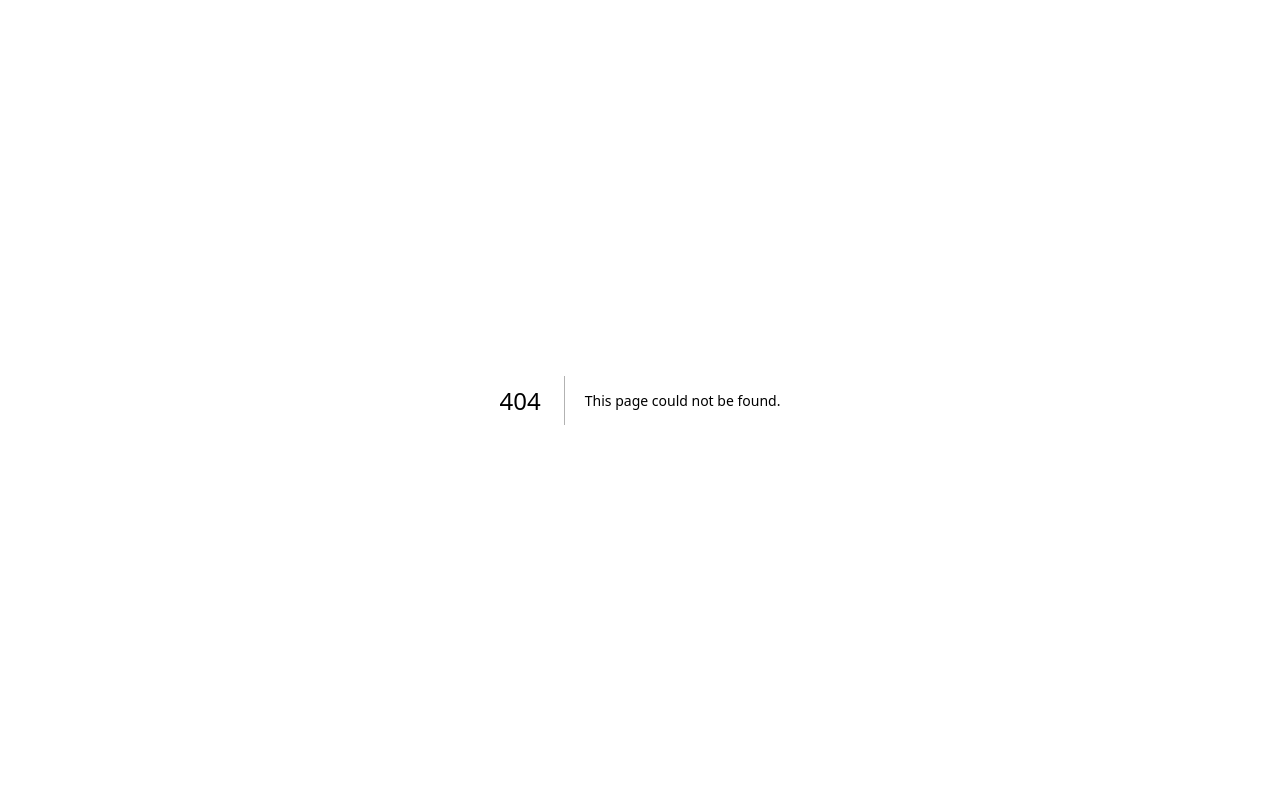
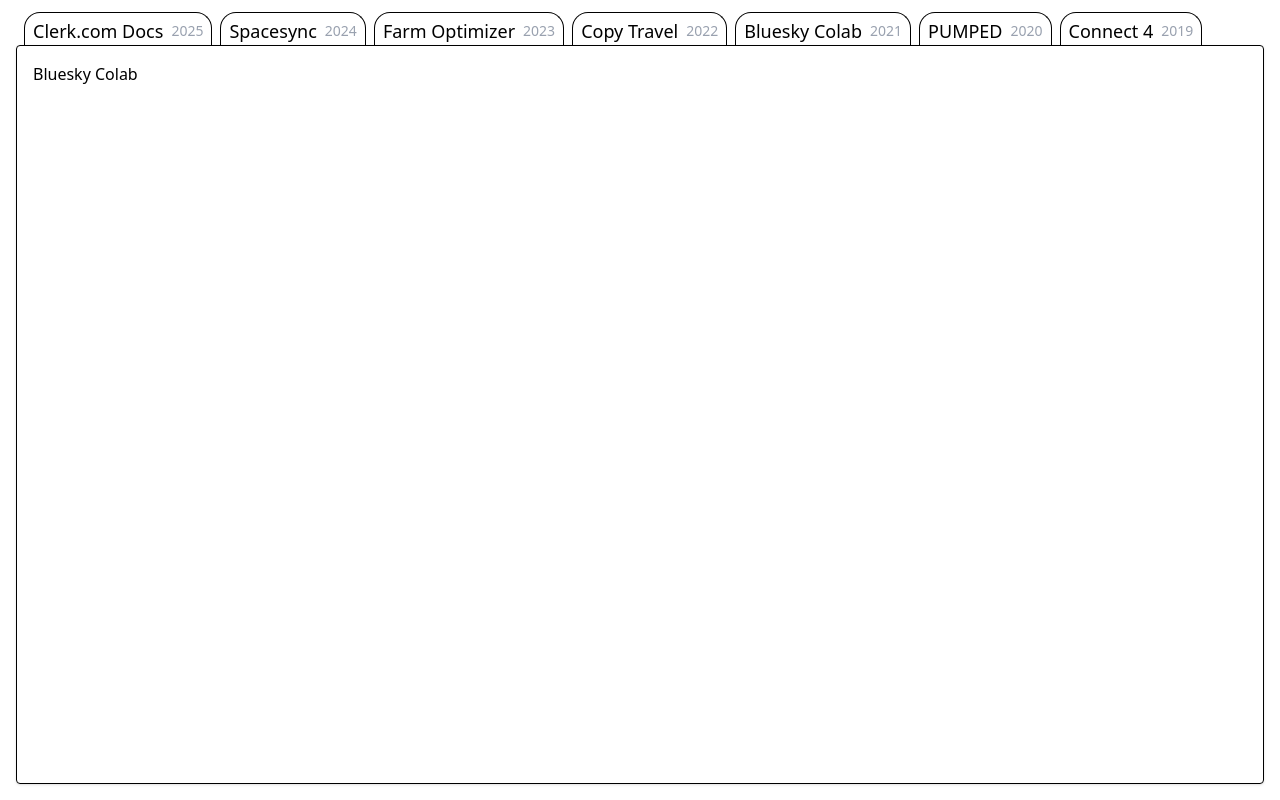
Before and after one commit to NWylynko/portfolio, a Next.js app: page /bluesky in a window 1280 px wide. Before the commit this address had no page. Built offline with nearby package versions, Linux system fonts and the light colour scheme.

Commit message:
Add top navigation

```diff
--- /dev/null
+++ b/app/(projects)/Nav.tsx
@@ -0,0 +1,24 @@
+"use client"
+
+import { usePathname } from "next/navigation"
+import { projects } from "./projects"
+import Link from "next/link"
+
+export const Nav = () => {
+    const pathname = usePathname()
+
+    return (
+        <nav className="px-2">
+            <ul className="flex flex-row gap-2 overflow-y-auto">
+                {projects.map((project, index) => (
+                    <li key={index} data-active={project.urls.includes(pathname)} className="border-t border-x rounded-t-2xl mt-1 hover:mt-0 transition-all cursor-pointer">
+                        <Link href={project.urls[0]} className="px-2 py-1 flex flex-row items-end gap-2">
+                            <span className="font-medium text-lg -mb-1 whitespace-nowrap">{project.name}</span>
+                            <span className="text-sm text-gray-400">{project.year}</span>
+                        </Link>
+                    </li>
+                ))}
+            </ul>
+        </nav>
+    )
+}
--- /dev/null
+++ b/app/(projects)/bluesky/page.tsx
@@ -0,0 +1,5 @@
+export default function Bluesky() {
+  return (
+    <div>Bluesky Colab</div>
+  );
+}
--- /dev/null
+++ b/app/(projects)/clerk-docs/page.tsx
@@ -0,0 +1,5 @@
+export default function ClerkDocs() {
+  return (
+    <div>Clerk Docs</div>
+  );
+}
--- /dev/null
+++ b/app/(projects)/connect-4/page.tsx
@@ -0,0 +1,5 @@
+export default function Connect4() {
+  return (
+    <div>Connect 4</div>
+  );
+}
--- /dev/null
+++ b/app/(projects)/copy-travel/page.tsx
@@ -0,0 +1,5 @@
+export default function CopyTravel() {
+  return (
+    <div>Copy Travel</div>
+  );
+}
--- /dev/null
+++ b/app/(projects)/farm-optimizer/page.tsx
@@ -0,0 +1,5 @@
+export default function FarmOptimizer() {
+  return (
+    <div>Farm Optimizer</div>
+  );
+}
--- /dev/null
+++ b/app/(projects)/layout.tsx
@@ -0,0 +1,14 @@
+import { Nav } from "./Nav";
+
+export default function ProjectsLayout({
+    children,
+}: Readonly<{
+    children: React.ReactNode;
+}>) {
+    return (
+        <div className="p-4 pt-2 h-svh w-svw flex flex-col">
+            <Nav />
+            <main className="p-4 border rounded shadow h-full w-full">{children}</main>
+        </div>
+    );
+}
--- /dev/null
+++ b/app/(projects)/page.tsx
@@ -0,0 +1,4 @@
+
+// re-export clerk docs as thats our latest project
+export * from "./clerk-docs/page"
+export { default as default } from "./clerk-docs/page"
--- /dev/null
+++ b/app/(projects)/projects.ts
@@ -0,0 +1,38 @@
+
+export const projects = [
+    {
+        name: "Clerk.com Docs",
+        year: "2025",
+        urls: ["/clerk-docs", "/"]
+    },
+    {
+        name: "Spacesync",
+        year: "2024",
+        urls: ["/spacesync"]
+    },
+    {
+        name: "Farm Optimizer",
+        year: "2023",
+        urls: ["/farm-optimizer"]
+    },
+    {
+        name: "Copy Travel",
+        year: "2022",
+        urls: ["/copy-travel"]
+    },
+    {
+        name: "Bluesky Colab",
+        year: "2021",
+        urls: ["/bluesky"]
+    },
+    {
+        name: "PUMPED",
+        year: "2020",
+        urls: ["/pumped"]
+    },
+    {
+        name: "Connect 4",
+        year: "2019",
+        urls: ["/connect-4"]
+    }
+]
--- /dev/null
+++ b/app/(projects)/pumped/page.tsx
@@ -0,0 +1,5 @@
+export default function Pumped() {
+  return (
+    <div>Pumped</div>
+  );
+}
--- /dev/null
+++ b/app/(projects)/spacesync/page.tsx
@@ -0,0 +1,5 @@
+export default function Spacesync() {
+  return (
+    <div>Spacesync</div>
+  );
+}
--- a/app/page.tsx
+++ /dev/null
@@ -1,5 +0,0 @@
-export default function Home() {
-  return (
-    <main>Hello World</main>
-  );
-}
```
